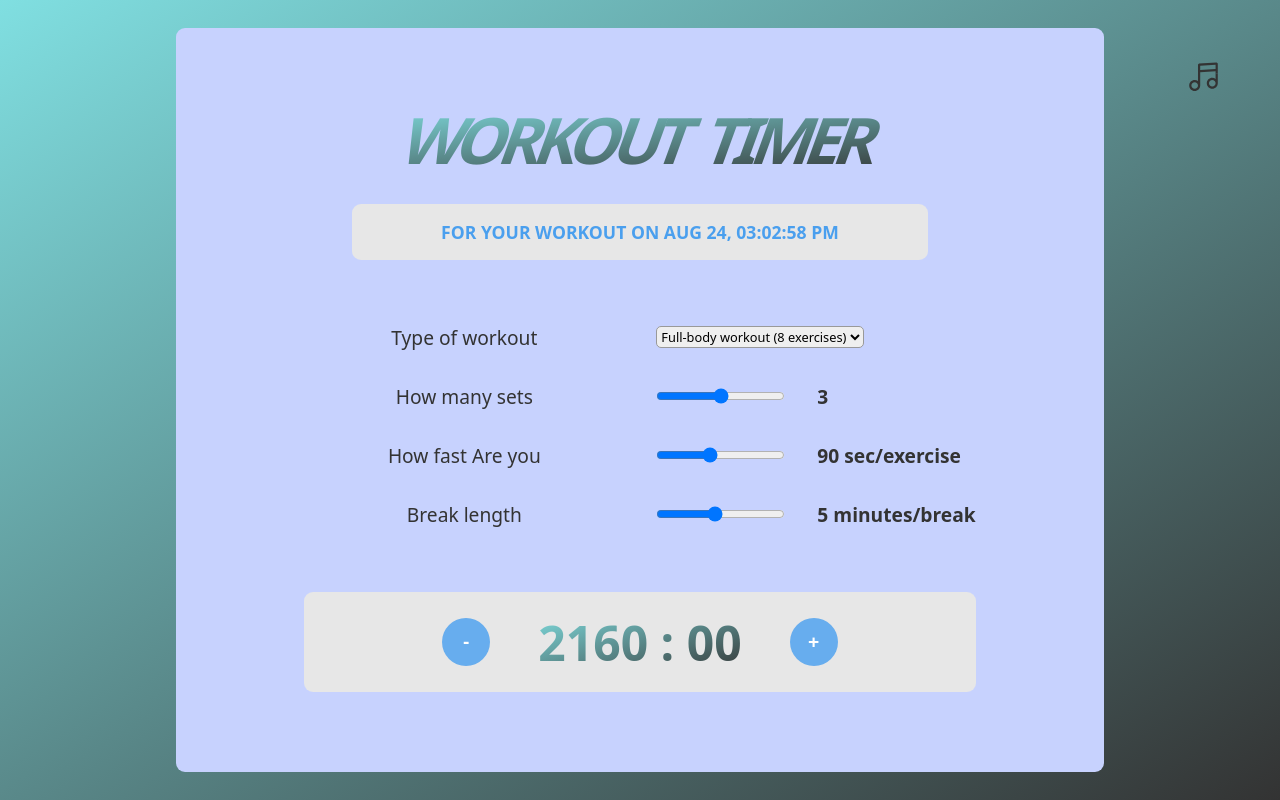
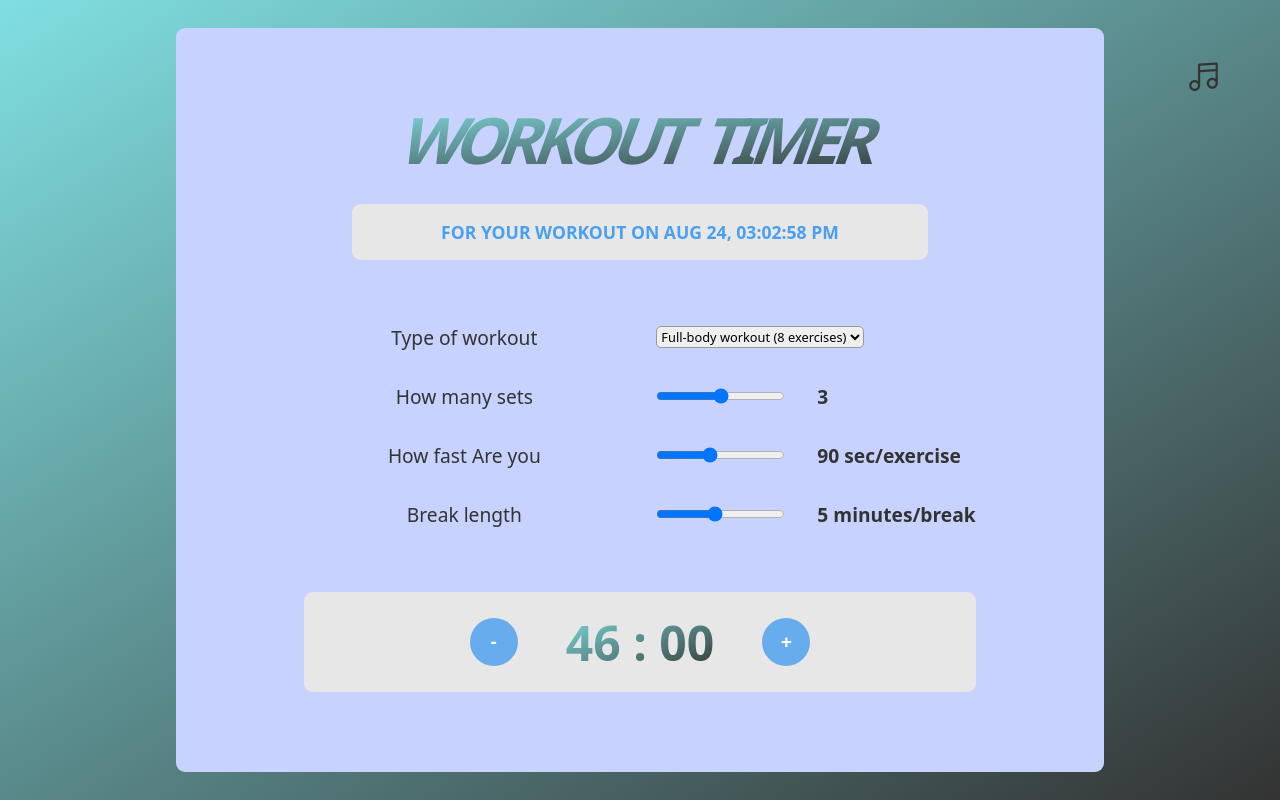
Before and after one commit to ImanSarfi/workout-timer, a React (Vite) app: page / in a window 1280 px wide. Built offline with nearby package versions, Linux system fonts and the light colour scheme.

Commit message:
add usestate durathan and useEffect for handle buttn + , -

```diff
--- a/src/Calculator.jsx
+++ b/src/Calculator.jsx
@@ -1,20 +1,43 @@
-import { memo, useState } from 'react';
-import clickSound from "../public/ClickSound.m4a";
-
+import { memo, useEffect, useState } from 'react';
+import clickSound from '../public/ClickSound.m4a';
+import { SiEndeavouros } from 'react-icons/si';
 
 const Claculator = function Calculator({ allowSound, workouts }) {
-
   const [number, setNumber] = useState(workouts.at(0).numExercises);
   const [sets, setSets] = useState(3);
   const [speed, setSpeed] = useState(90);
   const [durationBreak, setDurationBreak] = useState(5);
+  const [duration, setduration] = useState(0);
 
-  const Duration = (number * sets * speed );
-  const mins = Math.floor(Duration);
-  const seconds = (Duration - mins) * 60;
+  useEffect(() => {
+    setduration((number * sets * speed) / 60 + (sets - 1) * durationBreak);
+  }, [number, speed, sets, durationBreak]);
+
+  function handleInc() {
+    setduration((duration) => Math.floor(duration) + 1);
+  }
+
+
+  function handleDic(){
+    setduration((duration) => Math.floor(duration) - 1);
+  }
+
+
+  // useEffect(
+  //   function () {
+  //     console.log(duration, sets);
+  //     document.title = `Your ${number}-exercise workout`;
+  //   },
+  //   [number, duration, sets]
+  // );
+
+  const mins = Math.floor(duration);
+  const seconds = (duration - mins) * 60;
+
+
 
   const playSound = function () {
-    if (!allowSound) return ;
+    if (!allowSound) return;
     const sound = new Audio(clickSound);
     sound.play();
   };
@@ -67,16 +90,16 @@ const Claculator = function Calculator({ allowSound, workouts }) {
         </div>
       </form>
       <section>
-        <button onClick={() => {}}>-</button>
+        <button onClick={handleDic}>-</button>
         <p>
           {mins < 10 && '0'}
-          {mins} : {seconds < 10 && "0"}
+          {mins} : {seconds < 10 && '0'}
           {seconds}
         </p>
-        <button  onClick={() => {}}>+</button>
+        <button onClick={handleInc}>+</button>
       </section>
     </>
   );
-}
+};
 
 export default memo(Claculator);
```
